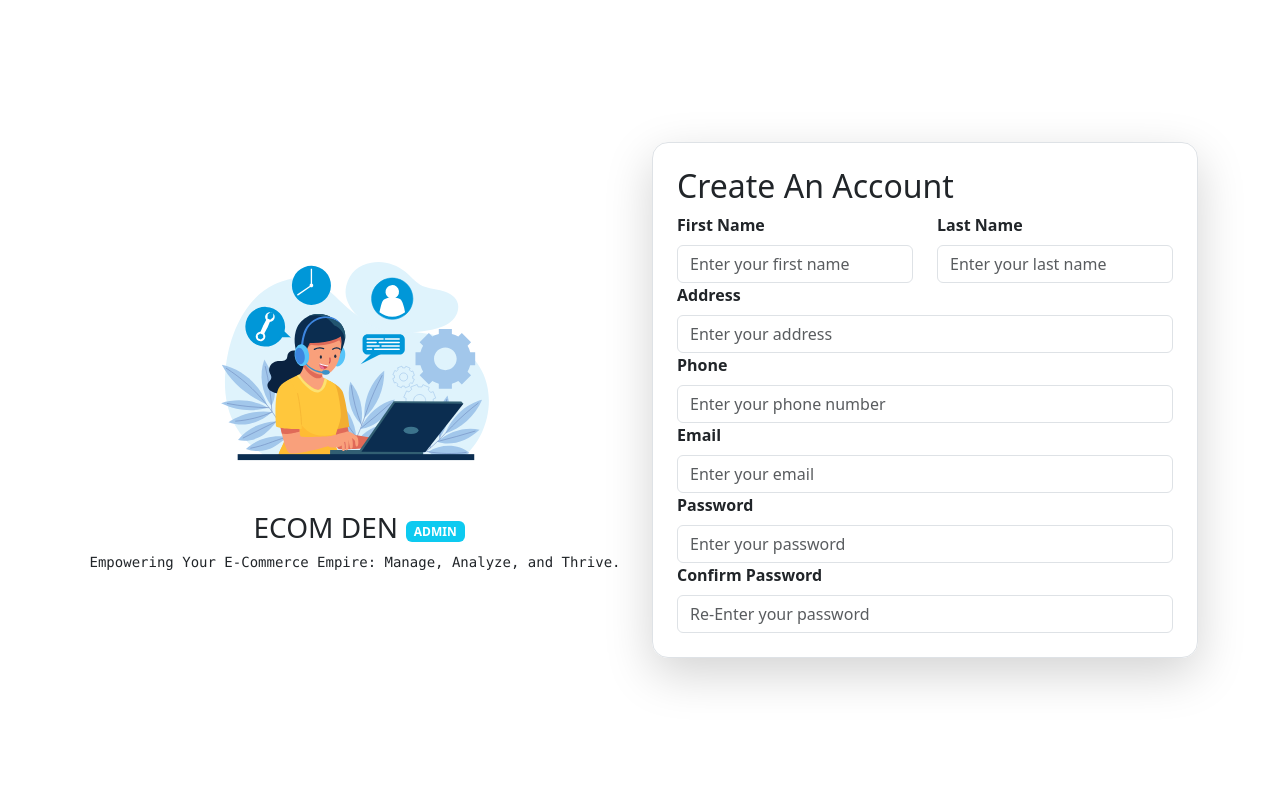
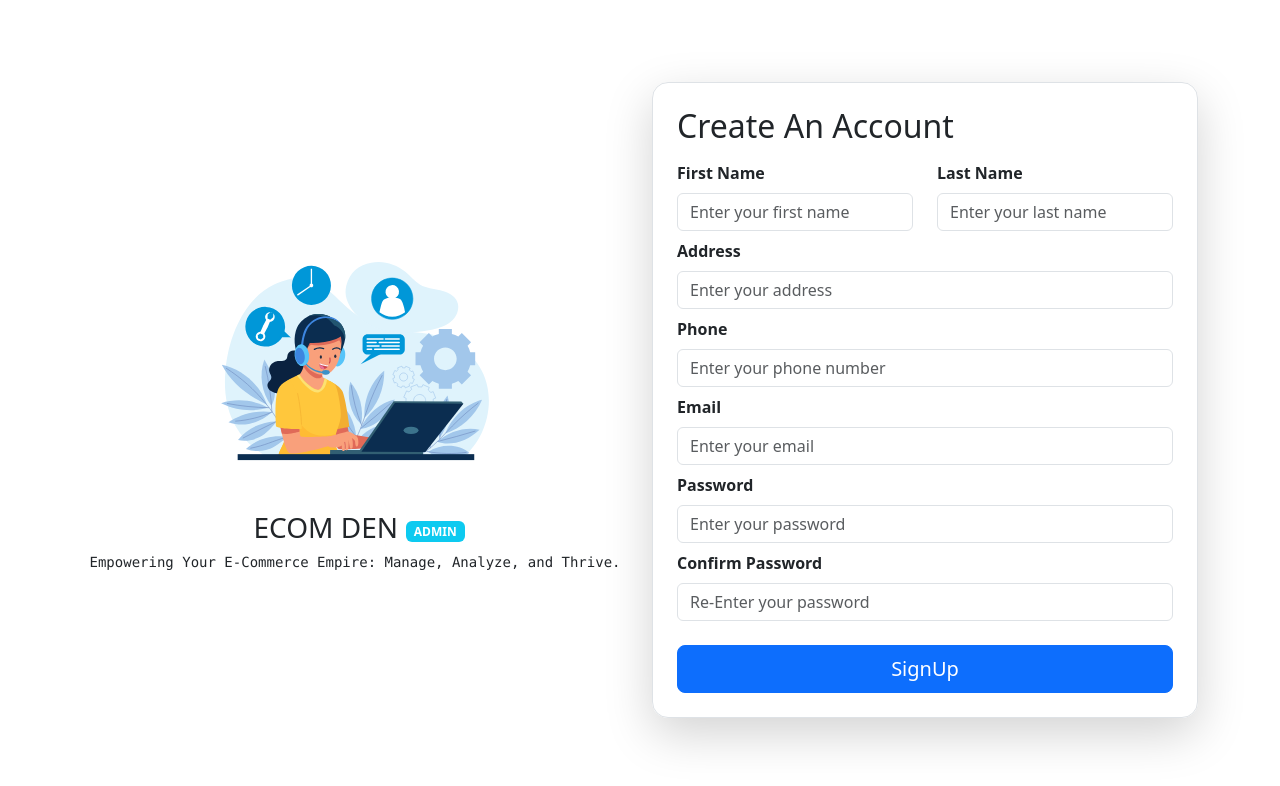
Before and after one commit to snagila/den-seller-client, a React (Vite) app: page /signup in a window 1280 px wide. Shown: the top 786 px of the page. Built offline with nearby package versions, Linux system fonts and the light colour scheme; no server answers.

Commit message:
axios ready to send create user endpoint

```diff
--- /dev/null
+++ b/src/axios/userAxios.js
@@ -0,0 +1,13 @@
+import axios from "axios";
+
+// USER API URL
+const USER_API_URL = `${import.meta.env.VITE_APP_API_BASE_URL}/api/user`;
+
+export const createUser = async (userObj) => {
+  try {
+    const response = await axios.post(USER_API_URL, userObj);
+    return response;
+  } catch (error) {
+    console.log(error.message);
+  }
+};
--- a/src/components/authcomponents/signup/SignupForm.jsx
+++ b/src/components/authcomponents/signup/SignupForm.jsx
@@ -1,8 +1,10 @@
 import React from "react";
-import { Col, Container, Form, Row } from "react-bootstrap";
+import { Button, Col, Container, Form, Row } from "react-bootstrap";
 import { signupFormFields } from "./signupFormFields";
 import CustomInput from "../../customInput/CustomInput";
 import { useForm } from "../../../hooks/useForm";
+import { toast } from "react-toastify";
+import { createUser } from "../../../axios/userAxios";
 
 const SignupForm = () => {
   const initialFormData = {
@@ -14,14 +16,36 @@ const SignupForm = () => {
     password: "",
     confirmpassword: "",
   };
+
   const { formData, setFormData, handleOnChange } = useForm(initialFormData);
+  // const { confirmpassword, ...rest } = formData;
+  const { firstname, lastname, phone, address, email, password } = formData;
+
+  const handleOnSubmit = async (e) => {
+    e.preventDefault();
+    if (password !== confirmpassword) {
+      return toast.error("Password and Confirm PassWord do not match");
+    }
+    const result = await createUser({
+      firstname,
+      lastname,
+      phone,
+      address,
+      email,
+      password,
+    });
+  };
   return (
     <Container className="p-4 border shadow-lg rounded-4">
-      <Form>
+      <Form onSubmit={handleOnSubmit}>
         <h2>Create An Account</h2>
         <Row>
           {signupFormFields.map((field, index) => (
-            <Col key={index} xs={index === 0 || index === 1 ? 6 : 12}>
+            <Col
+              key={index}
+              xs={index === 0 || index === 1 ? 6 : 12}
+              className="mt-2"
+            >
               <CustomInput
                 label={field.label}
                 handleOnChange={handleOnChange}
@@ -36,6 +60,9 @@ const SignupForm = () => {
             </Col>
           ))}
         </Row>
+        <Button className="btn-lg w-100 mt-4" type="submit">
+          SignUp
+        </Button>
       </Form>
     </Container>
   );
```
Also changed, not shown: 1 other file (tests, documents, lock files or other folders).
